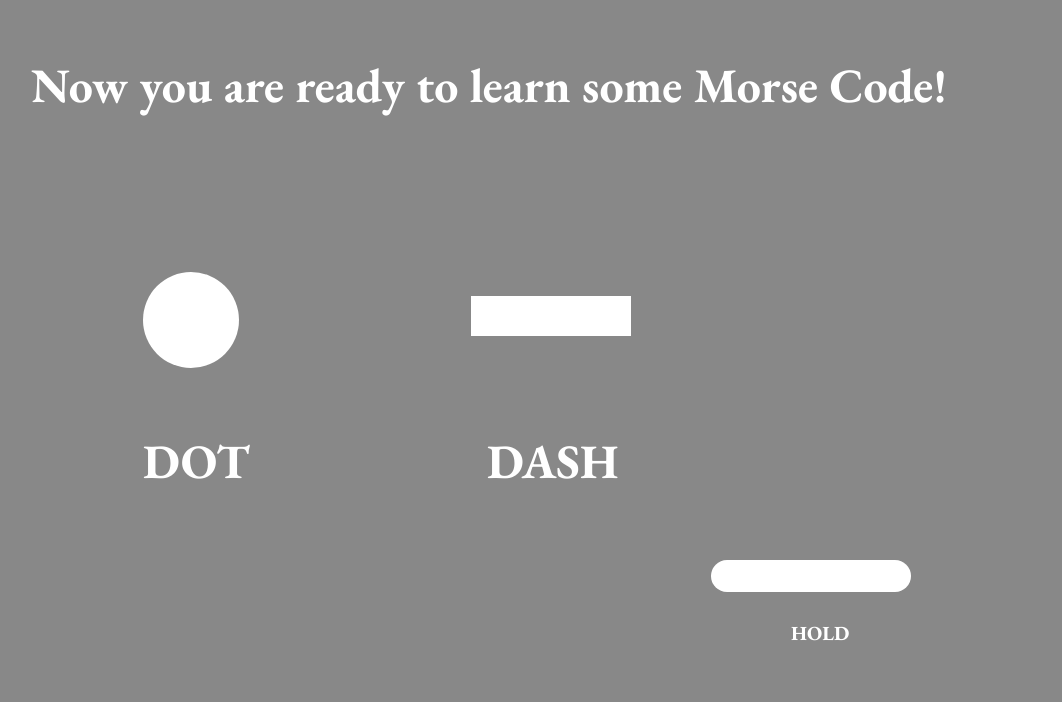
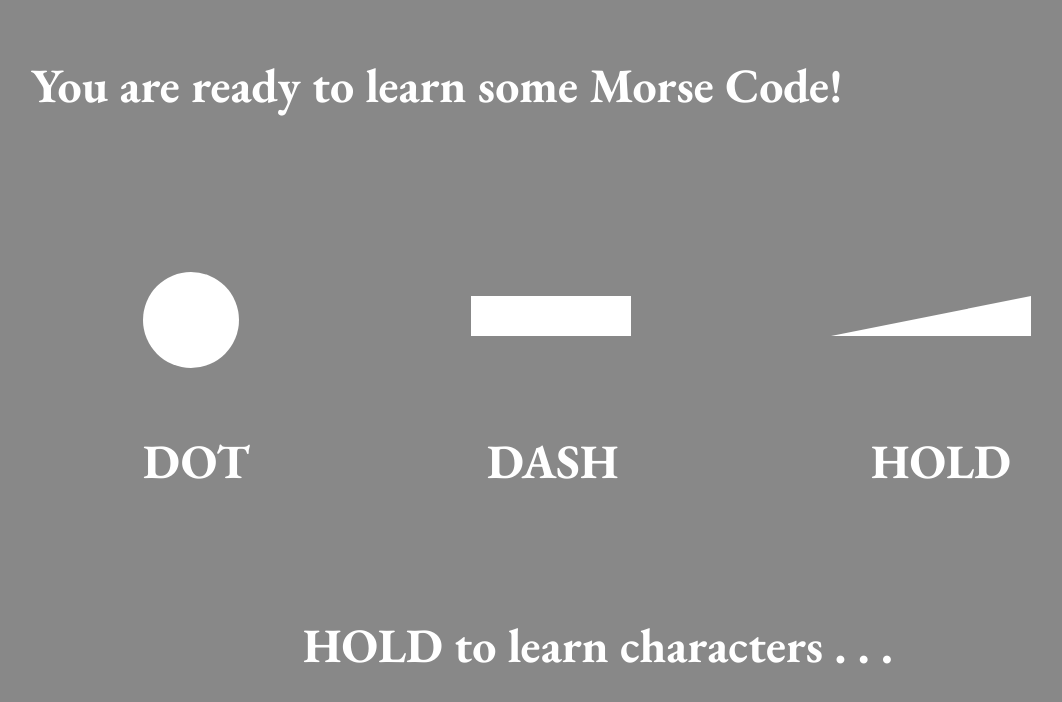
Before and after one commit to kamalkdolikay/the-dotfather, a plain HTML site: page hold.html in a window 1280 px wide. Shown: the whole page, without its empty margins (49-1111 px from the left). Drawn offline with nearby package versions, Linux system fonts and the light colour scheme.

Commit message:
edit HOLD logo

```diff
--- a/hold.html
+++ b/hold.html
@@ -31,12 +31,10 @@
   <text x="-20" y="8"
         font-size="6"
         class="congrats-text">
-    Now you are ready to learn some Morse Code!
+    You are ready to learn some Morse Code!
   </text>
 
   <!-- Summary of learned skills -->
-
-
 
 
   <!-- DOT representation -->
@@ -48,10 +46,16 @@
   <text x="37" y="55" font-size="6" class="congrats-text">DASH</text>
 
   <!-- HOLD representation -->
-  <rect x="65" y="70" width="25" height="4" rx="2" ry="2" fill="#fff"/>
-  <text x="75" y="78" font-size="2.5" class="congrats-text">HOLD</text>
+  <polygon points="80,42 105,42 105,37" fill="#fff"/>
+  <text x="85" y="55" font-size="6" class="congrats-text">HOLD</text>
 
-  <!-- Instructions to return -->
+  <text x="14" y="78"
+        font-size="6"
+        class="congrats-text delayed-text"
+        id="longDashInstruction">
+    HOLD to learn characters . . .
+
+  </text>
 </svg>
 
 <script>
```
